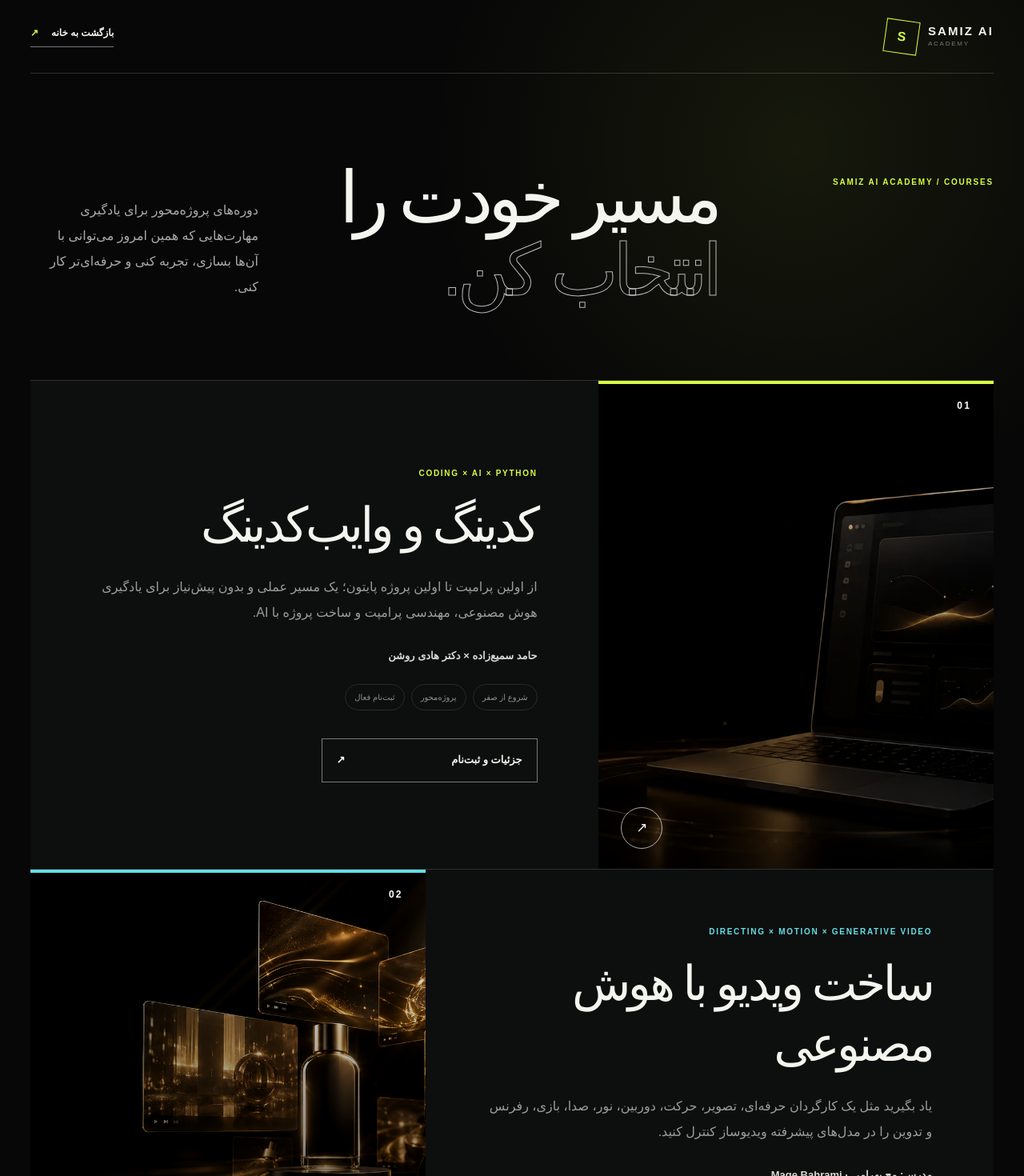
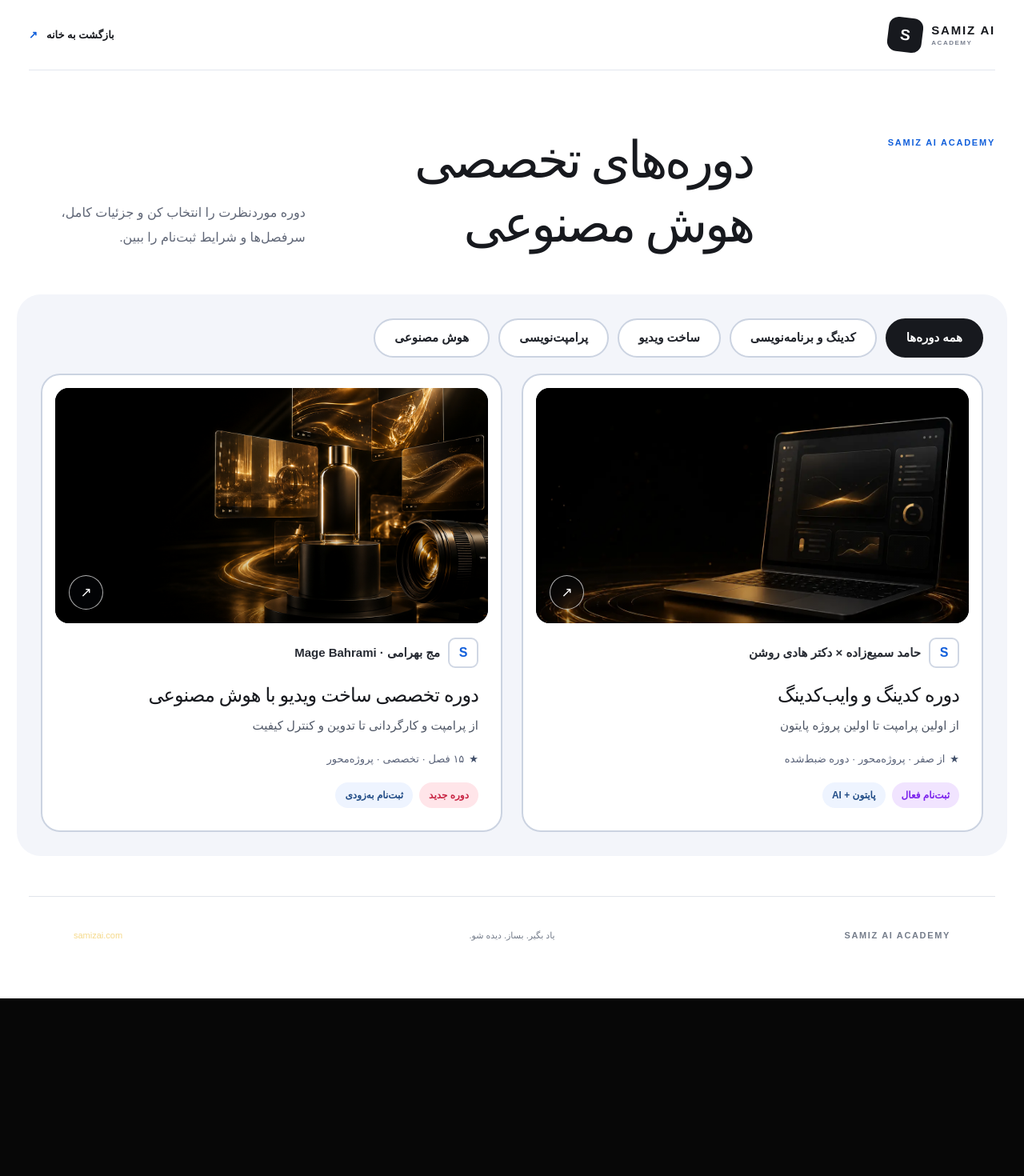
Before and after one commit to hamedsamz/samiz-ai-website, a Next.js app: page /courses in a window 1280 px wide. Shown: the top 1470 px of the page at 80% size. After the commit the page ends 1248 px from the top, so only its background shows below. Built offline with nearby package versions, Linux system fonts and the light colour scheme; a web font is replaced by a local one.

Commit message:
Redesign courses page as card catalog

```diff
--- a/app/courses/page.tsx
+++ b/app/courses/page.tsx
@@ -4,72 +4,92 @@ import "./courses.css";
 
 const courses = [
   {
-    number: "01",
-    eyebrow: "CODING × AI × PYTHON",
-    title: "کدینگ و وایب‌کدینگ",
-    description: "از اولین پرامپت تا اولین پروژه پایتون؛ یک مسیر عملی و بدون پیش‌نیاز برای یادگیری هوش مصنوعی، مهندسی پرامپت و ساخت پروژه با AI.",
-    teachers: "حامد سمیع‌زاده × دکتر هادی روشن",
-    facts: ["شروع از صفر", "پروژه‌محور", "ثبت‌نام فعال"],
+    id: "coding",
+    title: "دوره کدینگ و وایب‌کدینگ",
+    provider: "حامد سمیع‌زاده × دکتر هادی روشن",
+    summary: "از اولین پرامپت تا اولین پروژه پایتون",
+    meta: "از صفر · پروژه‌محور · دوره ضبط‌شده",
+    badges: ["ثبت‌نام فعال", "پایتون + AI"],
     image: "/images/hero-laptop-clean.webp",
     href: "/coding-vibe-coding",
-    accent: "lime",
-    cta: "جزئیات و ثبت‌نام",
+    imagePosition: "center",
   },
   {
-    number: "02",
-    eyebrow: "DIRECTING × MOTION × GENERATIVE VIDEO",
-    title: "ساخت ویدیو با هوش مصنوعی",
-    description: "یاد بگیرید مثل یک کارگردان حرفه‌ای، تصویر، حرکت، دوربین، نور، صدا، بازی، رفرنس و تدوین را در مدل‌های پیشرفته ویدیوساز کنترل کنید.",
-    teachers: "مدرس: مج بهرامی · Mage Bahrami",
-    facts: ["۱۵ فصل تخصصی", "پروژه عملی", "اطلاعات ثبت‌نام به‌زودی"],
+    id: "video",
+    title: "دوره تخصصی ساخت ویدیو با هوش مصنوعی",
+    provider: "مج بهرامی · Mage Bahrami",
+    summary: "از پرامپت و کارگردانی تا تدوین و کنترل کیفیت",
+    meta: "۱۵ فصل · تخصصی · پروژه‌محور",
+    badges: ["دوره جدید", "ثبت‌نام به‌زودی"],
     image: "/images/slide-video-ad.png",
     href: "/ai-video-creation",
-    accent: "cyan",
-    cta: "مشاهده سرفصل‌ها",
+    imagePosition: "center",
   },
 ];
 
 export default function CoursesPage() {
   return (
-    <main className="courses-page" dir="rtl">
-      <header className="courses-header">
-        <Link href="/" className="courses-brand" aria-label="SAMIZ AI">
-          <span>S</span><strong>SAMIZ AI</strong><small>ACADEMY</small>
+    <main className="catalog-page" dir="rtl">
+      <header className="catalog-header">
+        <Link href="/" className="catalog-brand" aria-label="SAMIZ AI">
+          <span>S</span>
+          <div><strong>SAMIZ AI</strong><small>ACADEMY</small></div>
         </Link>
-        <Link href="/" className="courses-home-link">بازگشت به خانه <span>↗</span></Link>
+        <Link href="/" className="catalog-home">بازگشت به خانه <span>↗</span></Link>
       </header>
 
-      <section className="courses-intro">
-        <p className="courses-kicker">SAMIZ AI ACADEMY / COURSES</p>
+      <section className="catalog-heading">
+        <p>SAMIZ AI ACADEMY</p>
         <div>
-          <h1>مسیر خودت را<br/><em>انتخاب کن.</em></h1>
-          <p>دوره‌های پروژه‌محور برای یادگیری مهارت‌هایی که همین امروز می‌توانی با آن‌ها بسازی، تجربه کنی و حرفه‌ای‌تر کار کنی.</p>
+          <h1>دوره‌های تخصصی هوش مصنوعی</h1>
+          <span>دوره موردنظرت را انتخاب کن و جزئیات کامل، سرفصل‌ها و شرایط ثبت‌نام را ببین.</span>
         </div>
       </section>
 
-      <section className="courses-list" aria-label="فهرست دوره‌ها">
-        {courses.map((course) => (
-          <article className={`course-choice ${course.accent}`} key={course.number}>
-            <Link href={course.href} className="course-choice-image" aria-label={`مشاهده ${course.title}`}>
-              <Image src={course.image} alt="" fill sizes="(max-width: 800px) 100vw, 50vw" priority={course.number === "01"} />
-              <span className="course-choice-number">{course.number}</span>
-              <span className="course-choice-open">↗</span>
-            </Link>
-            <div className="course-choice-copy">
-              <p>{course.eyebrow}</p>
-              <h2>{course.title}</h2>
-              <p className="course-choice-description">{course.description}</p>
-              <strong className="course-choice-teacher">{course.teachers}</strong>
-              <div className="course-choice-facts">
-                {course.facts.map((fact) => <span key={fact}>{fact}</span>)}
-              </div>
-              <Link href={course.href} className="course-choice-cta">{course.cta}<span>↗</span></Link>
-            </div>
-          </article>
-        ))}
+      <section className="catalog-panel">
+        <nav className="catalog-filters" aria-label="دسته‌بندی دوره‌ها">
+          <a className="active" href="#course-grid">همه دوره‌ها</a>
+          <a href="#coding">کدینگ و برنامه‌نویسی</a>
+          <a href="#video">ساخت ویدیو</a>
+          <a href="#course-grid">پرامپت‌نویسی</a>
+          <a href="#course-grid">هوش مصنوعی</a>
+        </nav>
+
+        <div className="catalog-grid" id="course-grid">
+          {courses.map((course) => (
+            <article className="catalog-card" id={course.id} key={course.id}>
+              <Link href={course.href} className="catalog-card-link" aria-label={`مشاهده ${course.title}`}>
+                <div className="catalog-image">
+                  <Image
+                    src={course.image}
+                    alt=""
+                    fill
+                    sizes="(max-width: 760px) 100vw, 50vw"
+                    style={{ objectPosition: course.imagePosition }}
+                    priority={course.id === "coding"}
+                  />
+                  <span className="catalog-arrow">↗</span>
+                </div>
+
+                <div className="catalog-card-body">
+                  <div className="catalog-provider">
+                    <span className="catalog-provider-mark">S</span>
+                    <strong>{course.provider}</strong>
+                  </div>
+                  <h2>{course.title}</h2>
+                  <p>{course.summary}</p>
+                  <div className="catalog-meta"><span aria-hidden="true">★</span>{course.meta}</div>
+                  <div className="catalog-badges">
+                    {course.badges.map((badge, index) => <span className={index === 0 ? "highlight" : ""} key={badge}>{badge}</span>)}
+                  </div>
+                </div>
+              </Link>
+            </article>
+          ))}
+        </div>
       </section>
 
-      <footer className="courses-footer">
+      <footer className="catalog-footer">
         <span>SAMIZ AI ACADEMY</span>
         <p>یاد بگیر. بساز. دیده شو.</p>
         <Link href="/">samizai.com</Link>
```
Also changed, not shown: app/courses/courses.css.
